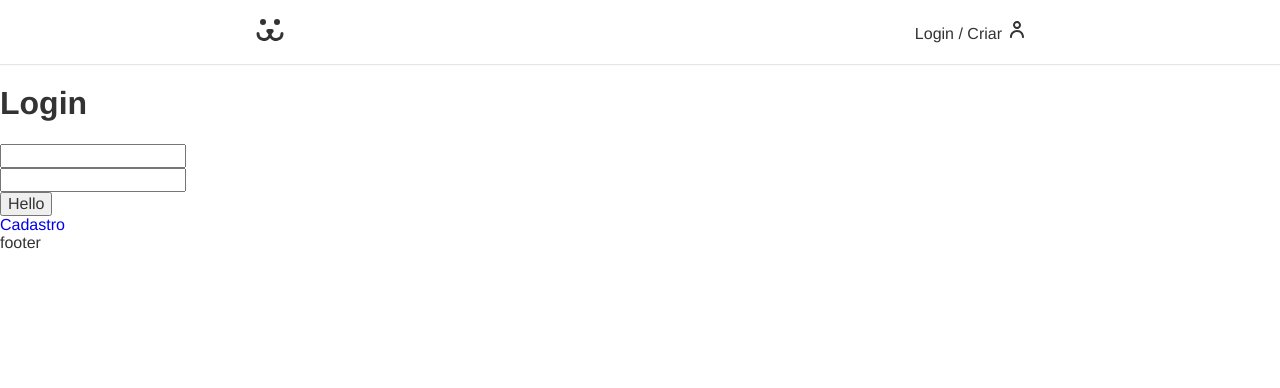
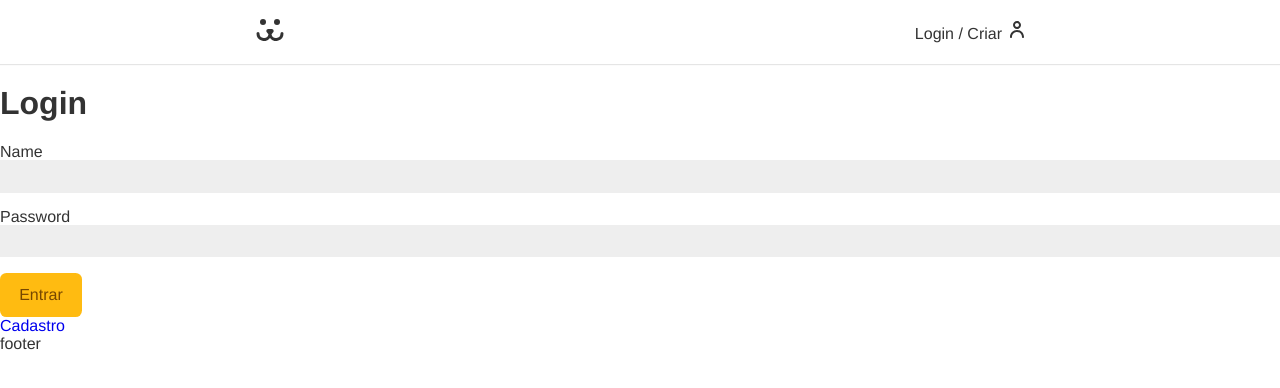
Before and after one commit to Leusiojosefilimone/Dogs-origamid, a React (Create React App) app: page /login in a window 1280 px wide. Shown: the top 388 px of the page. Built offline with nearby package versions, Linux system fonts and the light colour scheme.

Commit message:
api Fecth

```diff
--- a/package.json
+++ b/package.json
@@ -7,6 +7,7 @@
     "@testing-library/react": "^13.4.0",
     "@testing-library/user-event": "^13.5.0",
     "history": "^5.3.0",
+    "prop-types": "^15.8.1",
     "react": "^18.2.0",
     "react-dom": "^18.2.0",
     "react-router": "^6.8.0",
--- /dev/null
+++ b/src/Hooks/useForm.js
@@ -0,0 +1,43 @@
+import React from 'react';
+
+const types = {
+  email: {
+    regex: /^\w+([\.-]?\w+)*@\w+([\.-]?\w+)*(\.\w{2,3})+$/,
+    msg: 'preencha um email valido',
+  },
+};
+const useForm = (type) => {
+  const [value, setValue] = React.useState('');
+  const [Error, setError] = React.useState(null);
+
+  function validate(value) {
+    if (type === false) return true;
+    if (value.length === 0) {
+      setError('Preecha um valor');
+      return false;
+    } if (types[type] && !types[type].regex.test(value)) {
+      setError(types[type].msg);
+      return false;
+    }
+    setError(null);
+    return true;
+  }
+
+  function onChange({ target }) {
+    if (Error) {
+      console.log(Error);
+      validate(value);
+    }
+    setValue(target.value);
+  }
+
+  return {
+    Error,
+    value,
+    validate: () => validate(value),
+    onBlur: () => validate(value),
+    setValue,
+    onChange,
+  };
+};
+export default useForm;
--- /dev/null
+++ b/src/api.js
@@ -0,0 +1,25 @@
+export const API_URL = 'https://dogsapi.origamid.dev/json/';
+
+export function TOKEN_POST(body) {
+  return {
+    url: `${API_URL}jwt-auth/v1/token`,
+    options: {
+      method: 'POST',
+      headers: {
+        'Content-Type': 'application/json',
+      },
+      body: JSON.stringify(body),
+    },
+  };
+}
+export function USER_GET(token) {
+  return {
+    url: `${API_URL}api/user`,
+    options: {
+      method: 'GET',
+      headers: {
+        authorization: `Bearer${token}`,
+      },
+    },
+  };
+}
--- a/src/components/Login/LoginForm.js
+++ b/src/components/Login/LoginForm.js
@@ -1,46 +1,47 @@
 import React from 'react';
 import { Link } from 'react-router-dom';
+import { TOKEN_POST, USER_GET } from '../../api';
+import useForm from '../../Hooks/useForm';
+import Button from '../form/Button';
+import Input from '../form/Input';
 
 function LoginForm() {
-  const [username, setUsername] = React.useState('');
-  const [password, setPassword] = React.useState('');
+  const username = useForm();
+  const password = useForm();
+  async function getUser(token) {
+    const { url, options } = USER_GET(token);
+    const response = await fetch(url, options);
+    const json = await response.json();
+    console.log(json);
+  }
+  React.useEffect(() => {
+    const token = window.localStorage.getItem('token');
+    if (token) {
+      getUser(token);
+    }
+  }, []);
 
-  function handleSubmit(event) {
+  async function handleSubmit(event) {
     event.preventDefault();
-    fetch('https://dogsapi.origamid.dev/json/jwt-auth/v1/token', {
-      method: 'POST',
-      headers: {
-        'Content-Type': 'application/json',
-      },
-      body: JSON.stringify({ username, password }),
-    }).then((response) => {
-      console.log(response);
-      return response.json();
-    }).then((json) => {
-      console.log(json);
-    });
+    if (username.validate() && password.validate()) {
+      const { url, options } = TOKEN_POST({ username: username.value, password: password.value });
+
+      const response = await fetch(url, options);
+      const json = await response.json();
+      window.localStorage.setItem('token', json.token);
+      getUser(json.token);
+    }
   }
 
   return (
     <div>
       <h1>Login</h1>
       <form action="" onSubmit={handleSubmit}>
-
-        <input
-          type="text"
-          value={username}
-          onChange={({ target }) => setUsername(target.value)}
-        />
-        <input
-          type="password"
-          value={password}
-          onChange={({ target }) => setPassword(target.value)}
-        />
-        <button type="submit">Hello</button>
+        <Input label="Name" name="username" type="text" {...username} />
+        <Input label="Password" name="password" type="password" {...password} />
+        <Button>Entrar</Button>
       </form>
-
       <Link to="/login/criar">Cadastro</Link>
-
     </div>
   );
 }
--- /dev/null
+++ b/src/components/form/Button.js
@@ -0,0 +1,8 @@
+import React from 'react';
+import styles from './Button.module.css';
+
+function Button({ children, ...props }) {
+  return <button type="submit" className={styles.button}>{children}</button>;
+}
+
+export default Button;
--- /dev/null
+++ b/src/components/form/Button.module.css
@@ -0,0 +1,22 @@
+.button{
+    font-size: 1rem;
+    font-family: var(--type-first);
+    cursor: pointer;
+    border: none;
+    border-radius: 0.4rem;
+    background-color: #fb1;
+    color: #764701;
+    padding: 0.8rem 1.2rem;
+    box-sizing: border-box;
+    transition: 1s;
+}
+.button:hover,
+.button:focus{
+    outline: none;
+    box-shadow:0 0 0 3px #fea, 0 0 0 4px #fb1;
+}
+.button:disabled{
+    opacity: 0.5rem;
+    cursor: wait;
+
+}
--- /dev/null
+++ b/src/components/form/Input.js
@@ -0,0 +1,24 @@
+import React from 'react';
+import styles from './Input.module.css';
+
+function Input({
+  label, type, name, value, onChange, Error, onBlur,
+}) {
+  return (
+    <div className={styles.wrapper}>
+      <label className={styles.label} htmlFor={name}>{label}</label>
+      <input
+        className={styles.input}
+        onChange={onChange}
+        onBlur={onBlur}
+        value={value}
+        name={name}
+        type={type}
+      />
+      <p className={styles.error}>{Error}</p>
+    </div>
+
+  );
+}
+
+export default Input;
--- /dev/null
+++ b/src/components/form/Input.module.css
@@ -0,0 +1,34 @@
+.wrapper{
+    margin-bottom: 1rem;
+
+}
+.input{
+    border: 1px solid #eee;
+    display: block;
+    widows: 100%;
+    width: 100%;
+    font-size: 1rem;
+    padding: 0.4rem;
+    border-radius: #eee;
+    background: #eee;
+    transition: .2s;
+}
+.input:focus,
+.input:hover{
+    outline: none;
+    border-color: #fb1;
+    background-color: white;
+    box-shadow: 0 0 0 3px #fea;
+}
+.label{
+    display: block;
+    font-size: 1rem;
+    line-height: 1;
+    padding-bottom:0.5 ;
+
+}
+.error{
+    color: red;
+    font-size: .875rem;
+    margin-top: 0.25rem;
+}
```
Also changed, not shown: .eslintrc.json, 1 other file (tests, documents, lock files or other folders).
